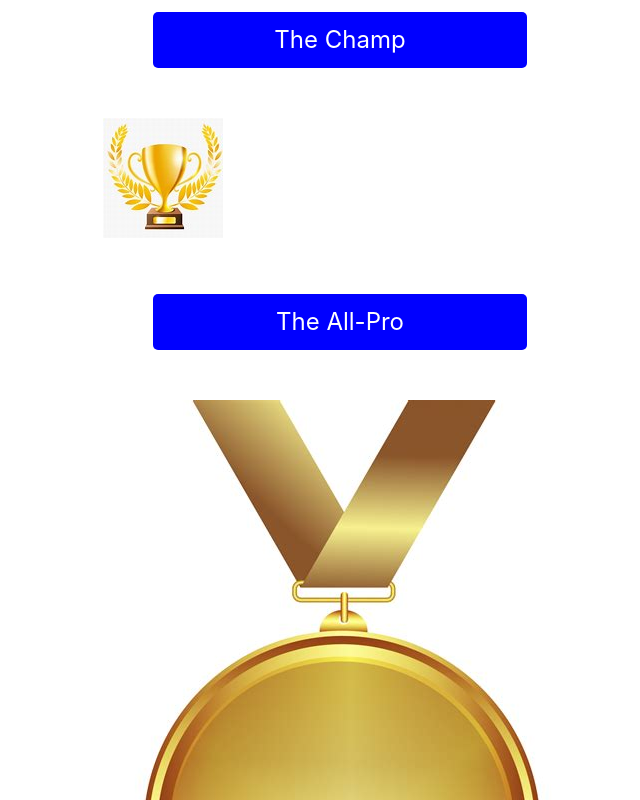
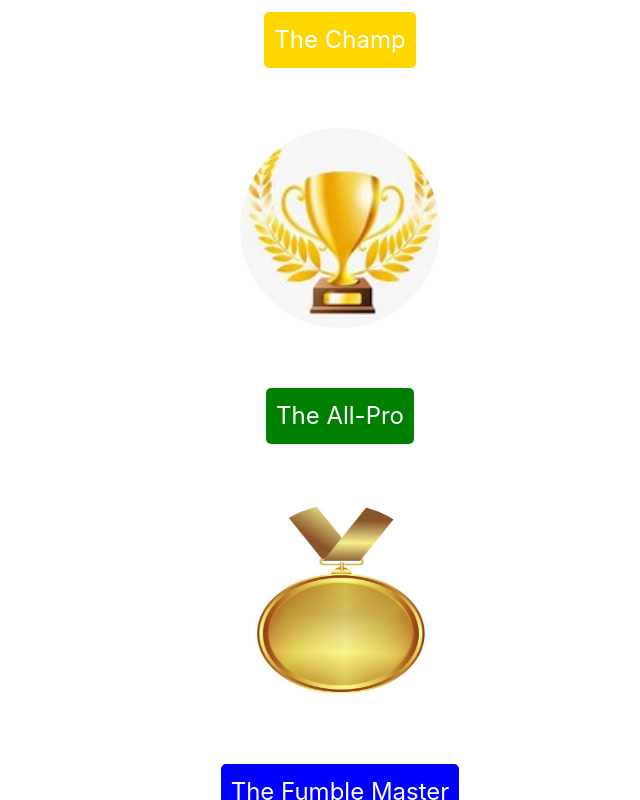
Before and after one commit to mdholder74/frontend, a React (Vite) app in the folder react-nfl-trivia-app/: page / in a window 1280 px wide. Shown: the part 1180-1980 px from the top of the page, without its empty margins (300-940 px from the left). Built offline with nearby package versions, Linux system fonts and the light colour scheme.

Commit message:
styled badges component

```diff
--- a/react-nfl-trivia-app/src/App.css
+++ b/react-nfl-trivia-app/src/App.css
@@ -135,15 +135,38 @@ label {
     cursor: pointer;
 }
 
-.badge-title {
+.badges-container {
+    display: flex;
+    flex-direction: column;
+    align-items: center;
+
+}
+
+.badge-title-1, .badge-title-2, .badge-title-3 {
     font-size: 1.5em;
     margin: 10px;
-    background-color: blue;
     border-radius: 5px;
     padding: 10px;
     margin: 50px;
     color: white;
     text-align: center;
+}
+
+.badge-title-1{
+    background-color: gold;
+}
+.badge-title-2{
+    background-color: green;
+}
+.badge-title-3{
+    background-color: blue;
+}
+
+.badge-img {
+    width: 200px;
+    height: 200px;;
+    border-radius: 50%;
+    margin: 10px;
 }
 
 .footer {
--- a/react-nfl-trivia-app/src/components/Badges.jsx
+++ b/react-nfl-trivia-app/src/components/Badges.jsx
@@ -6,12 +6,12 @@ import ribbonAward from "../assets/ribbonAward.jpg";
 
 export default function Badges() {
   return (
-    <div>
-        <div className = "badge-title">The Champ</div>
+    <div className="badges-container">
+        <div className = "badge-title-1">The Champ</div>
         <img className= "badge-img" src={trophyAward} alt="trophyAward" />
-        <div className = "badge-title">The All-Pro</div>
+        <div className = "badge-title-2">The All-Pro</div>
         <img className= "badge-img" src={medalAward} alt="medalAward" />
-        <div className = "badge-title">The Fumble Master</div>
+        <div className = "badge-title-3">The Fumble Master</div>
         <img className= "badge-img" src={ribbonAward} alt="ribbonAward" />
     </div>
   )
```
